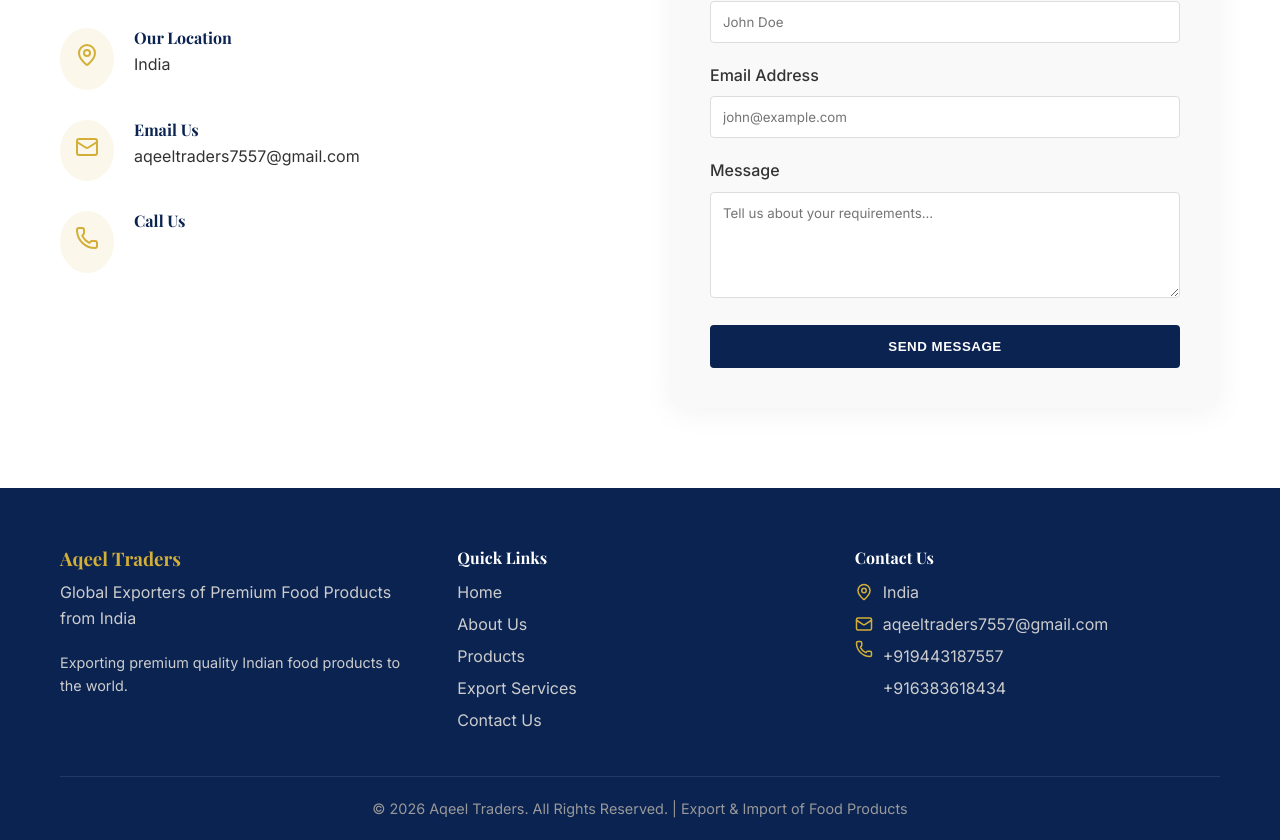
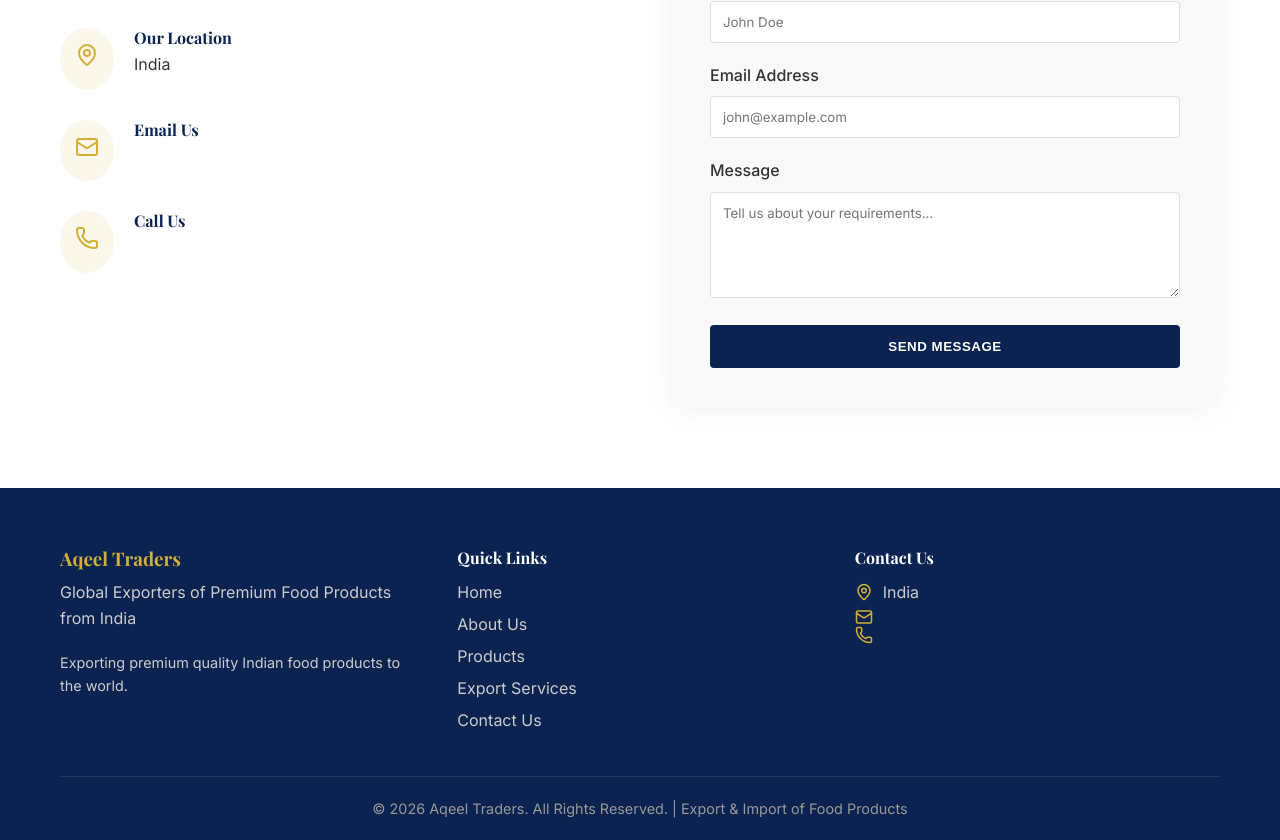
Before and after one commit to siva946/aqeel_traders_2, a React (Vite) app: page / in a window 1280 px wide. Shown: the part 6373-7213 px from the top of the page. Built offline with nearby package versions, Linux system fonts and the light colour scheme.

Commit message:
contact data updated

```diff
--- a/src/data/data.js
+++ b/src/data/data.js
@@ -204,8 +204,8 @@
     "To become a globally recognized exporter of Indian food and agro products.",
   contact: {
     location: "India",
-    email: "aqeeltraders7557@gmail.com",
-    phone1: "+919443187557",
-    phone2: "+916383618434",
+    email: import.meta.env.VITE_EMAIL_ADDRESS,
+    phone1: import.meta.env.VITE_PHONE_1,
+    phone2: import.meta.env.VITE_PHONE_2,
   },
 };
--- a/src/pages/Contact.jsx
+++ b/src/pages/Contact.jsx
@@ -43,7 +43,8 @@
                 </div>
                 <div className="contact-info-content">
                   <h4>Call Us</h4>
-                  <p>{companyInfo.contact.phone}</p>
+                  <p>{companyInfo.contact.phone1}</p>
+                  <p>{companyInfo.contact.phone2}</p>
                 </div>
               </div>
             </div>
```
Also changed, not shown: 1 other file (tests, documents, lock files or other folders).
